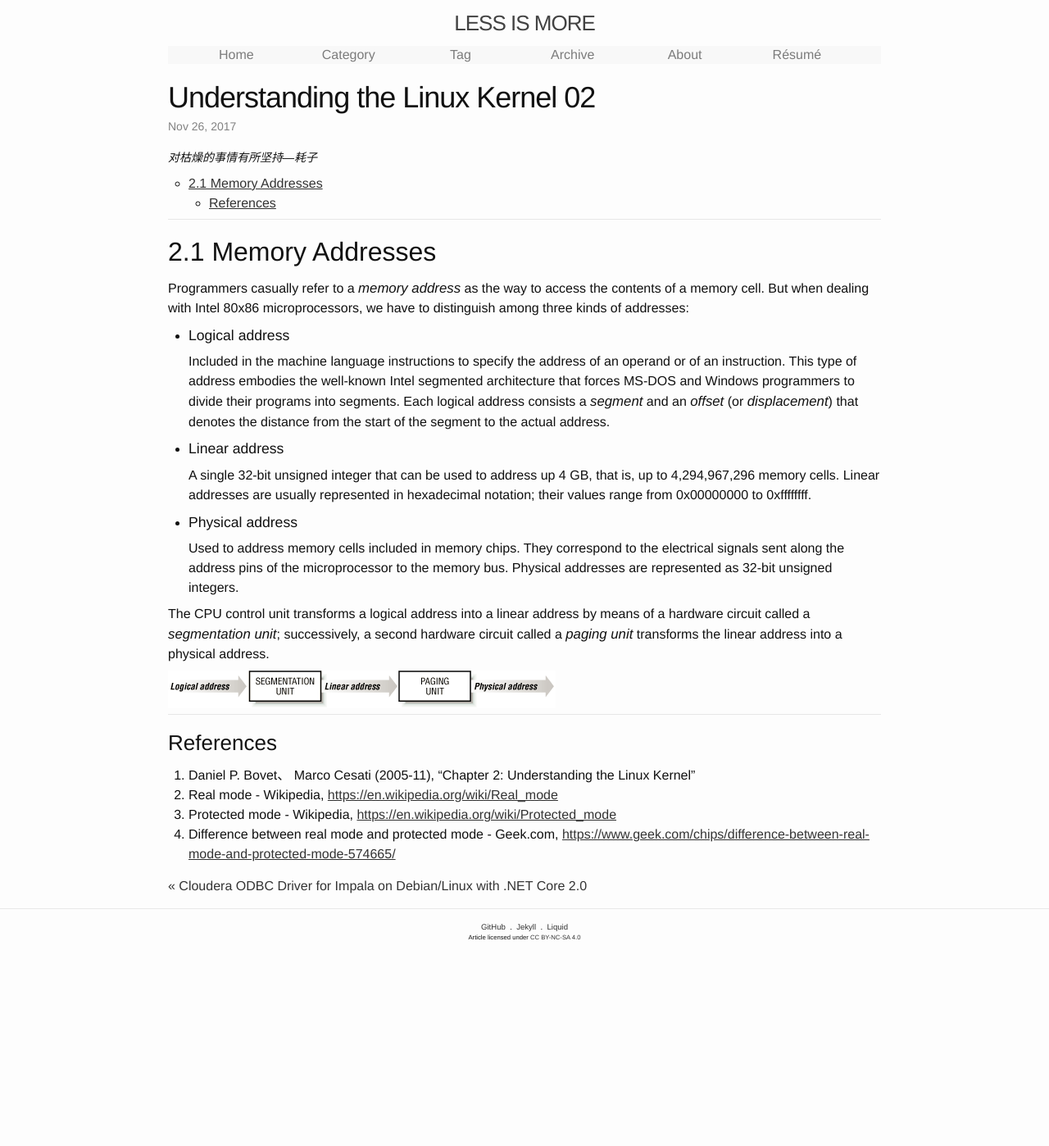
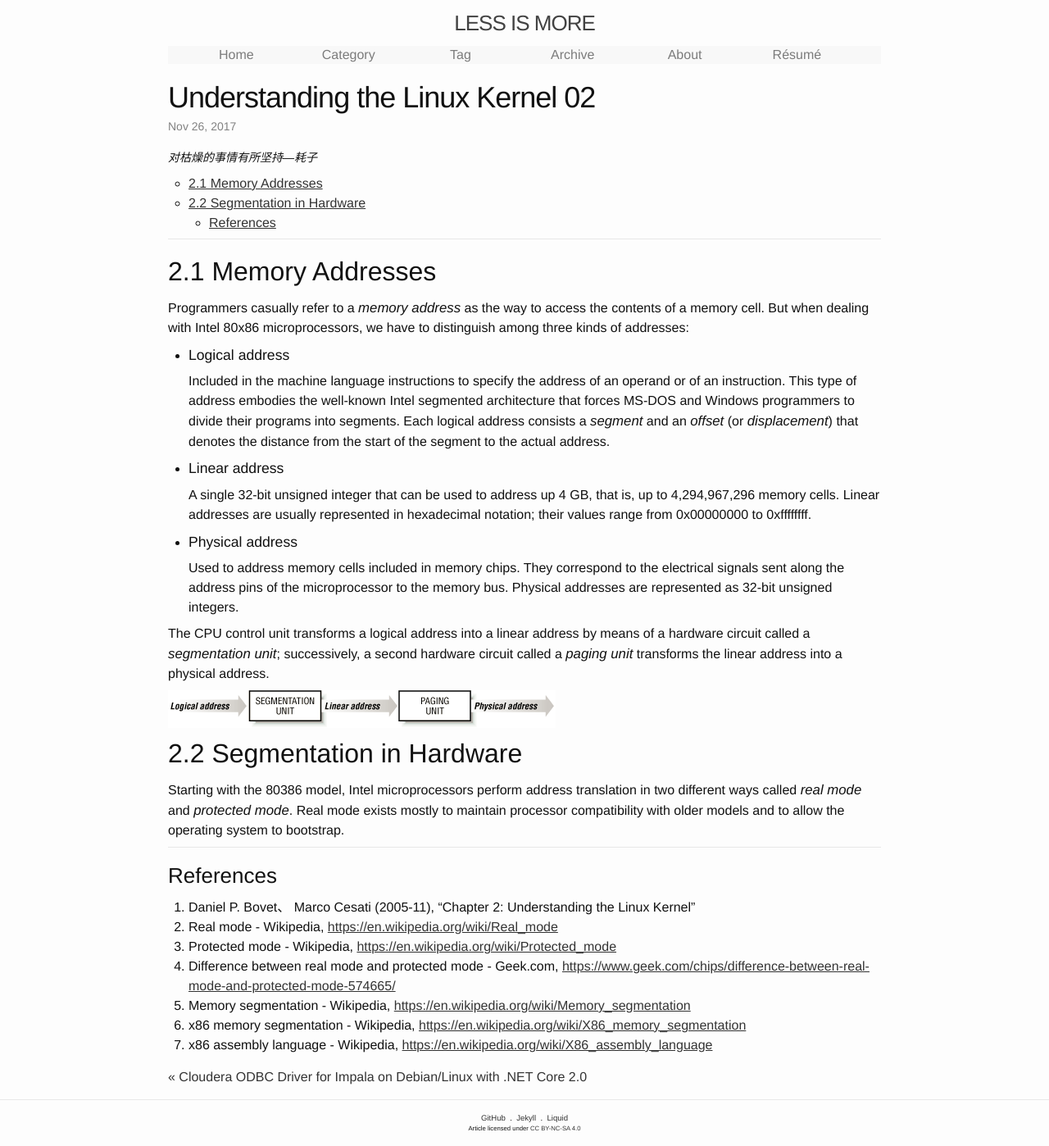
Before and after one commit to ousiax/ousiax.github.io, a Jekyll site: the page built from _posts/2017-11-26-understanding-the-linux-kernel-02.md, in a window 1280 px wide. Shown: the whole page at 82% size. Built offline with Jekyll 4.4.1, drawn with Linux system fonts in a browser that asks for light colours; before the commit the page ends 1165 px from its top, so only the background shows below that.

Commit message:
Update 2017-11-26-understanding-the-linux-kernel-02.md

```diff
--- a/_posts/2017-11-26-understanding-the-linux-kernel-02.md
+++ b/_posts/2017-11-26-understanding-the-linux-kernel-02.md
@@ -33,6 +33,10 @@ The CPU control unit transforms a logical address into a linear address by means
 
 ![An example of a directory tree]({{ site.baseurl }}/assets/images/understanding-the-linux-kernel/Logical address translation.png)
 
+## 2.2 Segmentation in Hardware
+
+Starting with the 80386 model, Intel microprocessors perform address translation in two different ways called *real mode* and *protected mode*. Real mode exists mostly to maintain processor compatibility with older models and to allow the operating system to bootstrap.
+
 - - -
 
 ### References
@@ -41,3 +45,6 @@ The CPU control unit transforms a logical address into a linear address by means
 1. Real mode - Wikipedia, [https://en.wikipedia.org/wiki/Real_mode](https://en.wikipedia.org/wiki/Real_mode)
 1. Protected mode - Wikipedia, [https://en.wikipedia.org/wiki/Protected_mode](https://en.wikipedia.org/wiki/Protected_mode)
 1. Difference between real mode and protected mode - Geek.com, [https://www.geek.com/chips/difference-between-real-mode-and-protected-mode-574665/](https://www.geek.com/chips/difference-between-real-mode-and-protected-mode-574665/)
+1. Memory segmentation - Wikipedia, [https://en.wikipedia.org/wiki/Memory_segmentation](https://en.wikipedia.org/wiki/Memory_segmentation)
+1. x86 memory segmentation - Wikipedia, [https://en.wikipedia.org/wiki/X86_memory_segmentation](https://en.wikipedia.org/wiki/X86_memory_segmentation)
+1. x86 assembly language - Wikipedia, [https://en.wikipedia.org/wiki/X86_assembly_language](https://en.wikipedia.org/wiki/X86_assembly_language)
```
